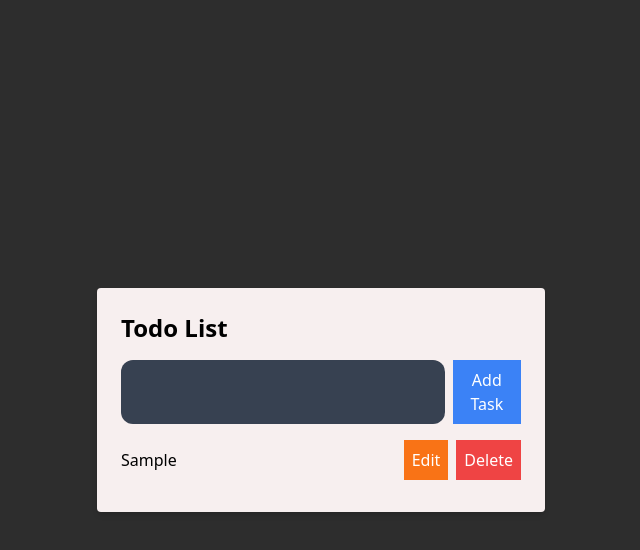
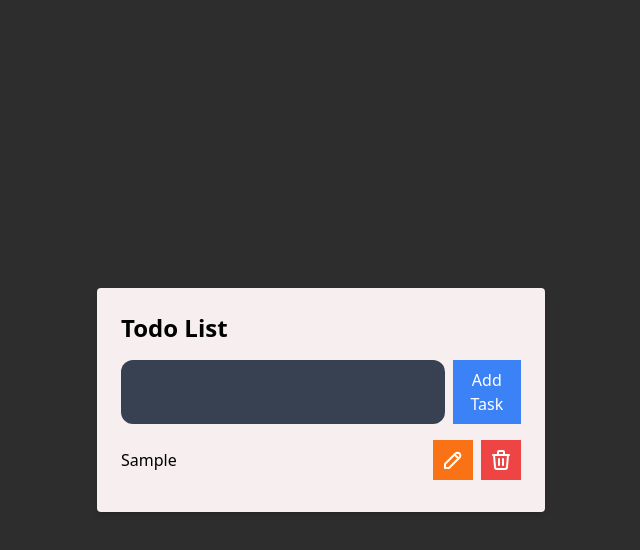
Before and after one commit to MartinUrbanoDev/React, a React (Vite) app: page / in a window 1280 px wide. Both pictures are taken after typing "Sample" into the empty fields and a click on the button "Add Task". Shown: the top 550 px of the page, without its empty margins (319-959 px from the left). Built offline with nearby package versions, Linux system fonts and the light colour scheme.

Commit message:
style pencil, trash

```diff
--- a/src/App.jsx
+++ b/src/App.jsx
@@ -64,13 +64,13 @@ function App() {
                   className="bg-orange-500 text-white p-2 mr-2"
                   onClick={() => handleStartEditingTask(task)}
                 >
-                  Edit
+                  <img src="/public/pencil-icon.svg" alt="pencil" />
                 </button>
                 <button
                   className="bg-red-500 text-white p-2"
                   onClick={() => handleDeleteTask(task.id)}
                 >
-                  Delete
+                  <img src="/public/close-icon.svg" alt="trash" />
                 </button>
               </div>
             </li>
```
Also changed, not shown: public/pencil-icon.svg.
